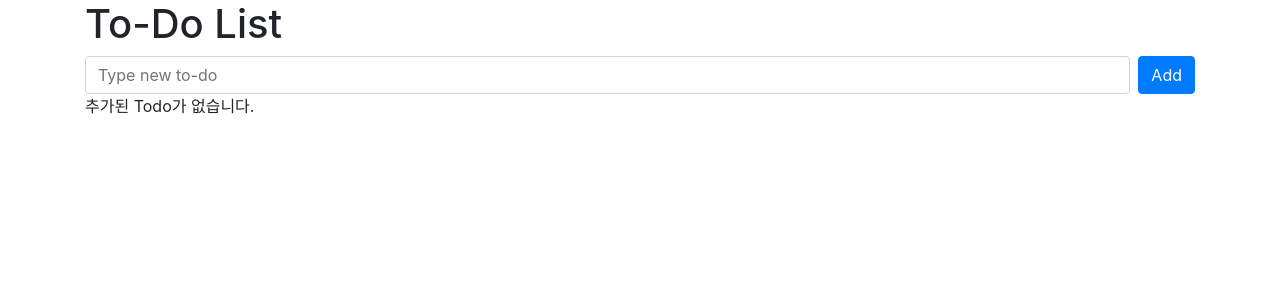
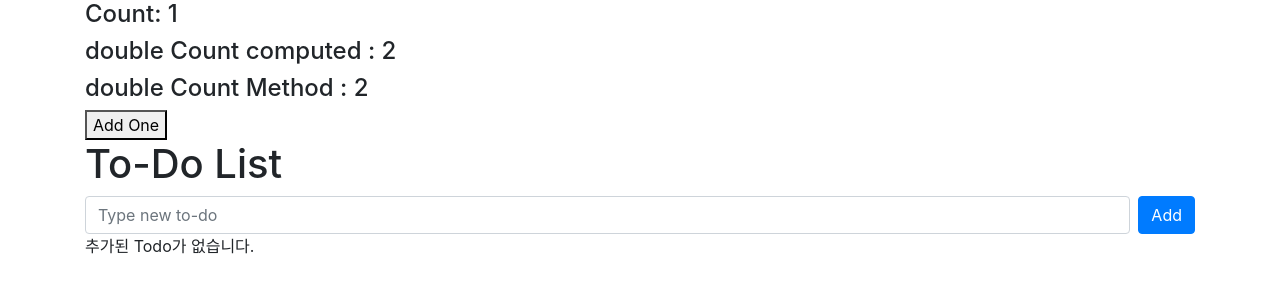
Before and after one commit to joeunbyula/vue3-project, a Vue app: page / in a window 1280 px wide. Shown: the top 300 px of the page. Built offline with nearby package versions, Linux system fonts and the light colour scheme.

Commit message:
computed

```diff
--- a/src/App.vue
+++ b/src/App.vue
@@ -1,5 +1,9 @@
 <template>
   <div class="container">
+  <h4>Count: {{ count }}</h4>
+  <h4>double Count computed : {{ doubleCountComputed }}</h4>
+  <h4>double Count Method : {{ doubleCountMethod(2) }}</h4>
+  <button @click="count++">Add One</button>
   <h1>To-Do List</h1>
   <TodoSimpleForm @add-todo="addTodo"/>
     <div
@@ -16,7 +20,7 @@
 </template>
 
 <script>
-import { ref } from 'vue';
+import { ref, computed } from 'vue';
 import TodoSimpleForm from './components/TodoSimpleForm.vue';
 import TodoList from './components/TodoList.vue';
   export default {
@@ -46,9 +50,27 @@ import TodoList from './components/TodoList.vue';
         todos.value[index].completed = !todos.value[index].completed;
       }
 
+      const count = ref(1);
+      /**
+       * 함수랑 다른 점은
+       * 인자를 받을 수 없음
+       * computed함수 안에 들어있는  reactive state가 있을때만 그리고 변할때만 저장
+       * computed는 값을 캐시처리함(저장해놓음)
+       */
+      const doubleCountComputed = computed(() => {
+        return count.value * 2;
+      });
+
+      const doubleCountMethod = (name) => {
+        return count.value * name;
+      }
+
       return {
         todos,
         todoStyle,
+        count,
+        doubleCountComputed,
+        doubleCountMethod,
         addTodo,
         deleteTodo,
         toggleTodo,
```
